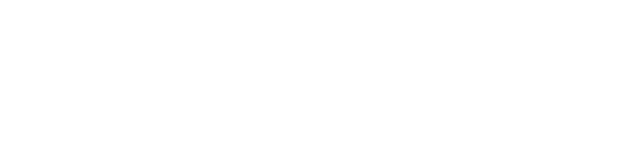
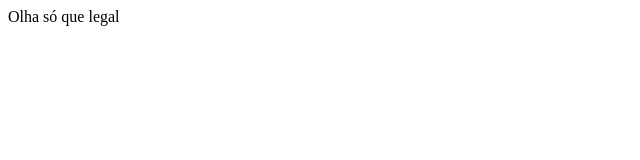
Before and after one commit to ariel-santos/ABC, a plain HTML site: page index.html in a window 1280 px wide. Shown: the whole page, without its empty margins (0-640 px from the left). Drawn offline with Linux system fonts and the light colour scheme.

Commit message:
alteracao Guilherme

```diff
--- a/index.html
+++ b/index.html
@@ -5,6 +5,6 @@
     <title>Meu novo titulo</title>
 </head>
 <body>
-
+Olha só que legal
 </body>
 </html>
```
